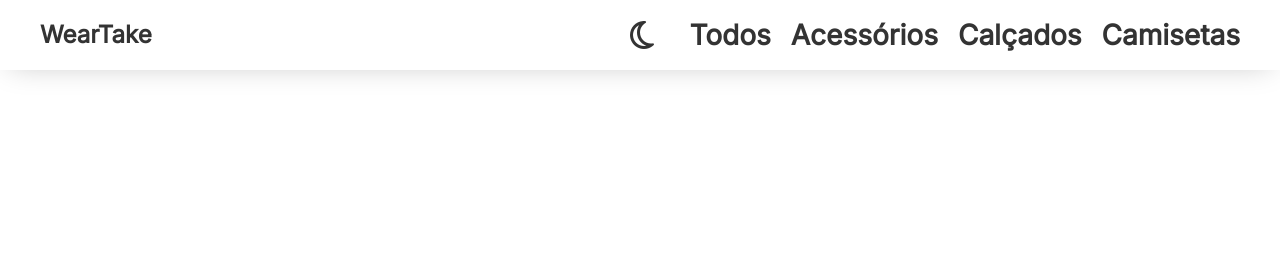
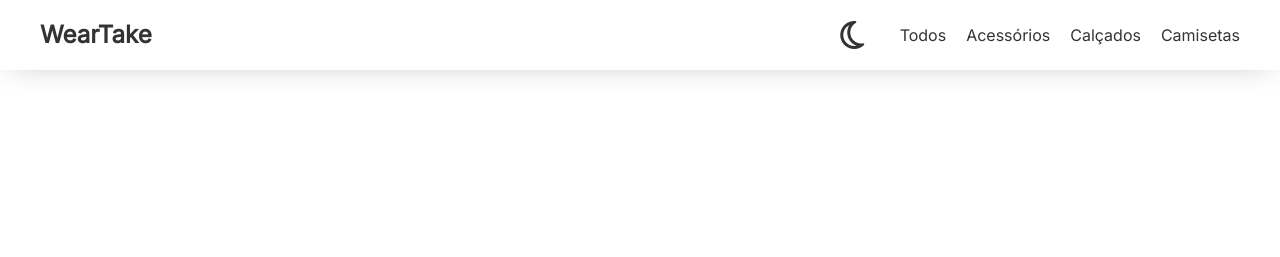
Before and after one commit to w4xdgsilva/Wear-Take-E-Commerce, a website built with Vite: page index.html in a window 1280 px wide. Built offline with nearby package versions, Linux system fonts and the light colour scheme.

Commit message:
fix: general fixes

```diff
--- a/css/header.css
+++ b/css/header.css
@@ -21,6 +21,7 @@ header {
 }
 
 .header__categories {
+  min-width: 415px;
   display: flex;
   flex-direction: row;
   align-items: center;
--- a/css/style.css
+++ b/css/style.css
@@ -45,18 +45,41 @@ body {
 .txt__title--1,
 .txt__title--2,
 .txt__title--3 {
+  font-weight: bold;
+}
+
+.txt__title--1,
+.txt__title--2,
+.txt__title--3,
+.txt__text--1,
+.txt__text--2,
+.txt__text--3 {
   color: var(--grey-100);
-  font-weight: bold;
+}
+
+.txt__title--1 {
+  font-size: var(--title-1);
+}
+.txt__title--2 {
+  font-size: var(--title-2);
+}
+.txt__title--3 {
+  font-size: var(--title-3);
+}
+.txt__text--1 {
+  font-size: var(--text-1);
+}
+.txt__text--2 {
+  font-size: var(--text-2);
+}
+.txt__text--3 {
+  font-size: var(--text-3);
 }
 
 .txt__title--1 button,
 .txt__title--2 button,
 .txt__title--3 button {
   cursor: pointer;
-}
-
-.txt__title--1 {
-  font-size: var(--title-1);
 }
 
 .btnIcon,
--- a/index.html
+++ b/index.html
@@ -34,10 +34,10 @@
               <i class="fa-regular fa-moon fa-fade fa-2xl"></i>
             </button>
           </li>
-          <li class="header__category txt__title--1">Todos</li>
-          <li class="header__category txt__title--1">Acessórios</li>
-          <li class="header__category txt__title--1">Calçados</li>
-          <li class="header__category txt__title--1">Camisetas</li>
+          <li class="header__category txt__text--1">Todos</li>
+          <li class="header__category txt__text--1">Acessórios</li>
+          <li class="header__category txt__text--1">Calçados</li>
+          <li class="header__category txt__text--1">Camisetas</li>
         </ul>
         <button title="menu" id="menuMobile" class="header__menu-mobile">
           <i class="fa-solid fa-bars fa-2xl"></i>
```
Also changed, not shown: css/main.css (added).
